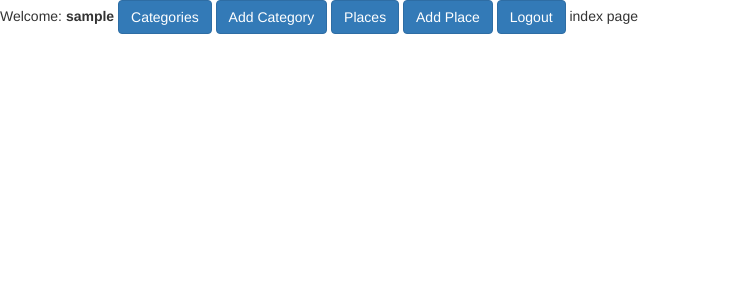
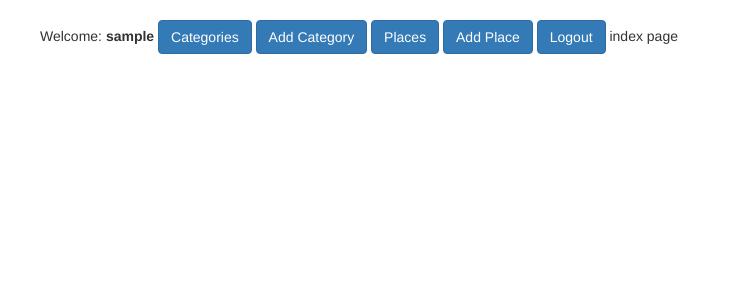
Before and after one commit to SherSingh07/favorite_places, a Django app: page / in a window 1280 px wide. Shown: the top 300 px of the page, without its empty margins (0-741 px from the left). Run offline with Django 3.2, Linux system fonts and the light colour scheme; the visitor is signed in with stand-in values (Sample User, id 1); some libraries are stand-ins or nearby versions.

Commit message:
update base template

```diff
--- a/favorite_places/templates/base.html
+++ b/favorite_places/templates/base.html
@@ -11,10 +11,13 @@
         {% block head %}{% endblock %}
     </head>
 
-<body>
+    <body ng-app="placeModule">
+        <center><h3>{{ message }}</h3></center>
+        <div ng-controller="placeController" style="width: 1200px; margin: auto">
             {% if request and not request.user.is_anonymous %}
             Welcome: <b>{{ request.user }}</b>
             {% endif %}
+
             <a class="btn btn-primary" href="/">Categories</a>
             <a class="btn btn-primary" href="/add_category/">Add Category</a>
             <a class="btn btn-primary" href="/places/">Places</a>
@@ -26,6 +29,7 @@ Welcome: <b>{{ request.user }}</b>
             {% endif %}
             {% block body %}{% endblock %}
 
+        </div><!-- end of div placeController -->
     </body>
     {% block footer %}{% endblock %}
 </html>
```
Lines whose indentation alone changed are shown as unchanged.
